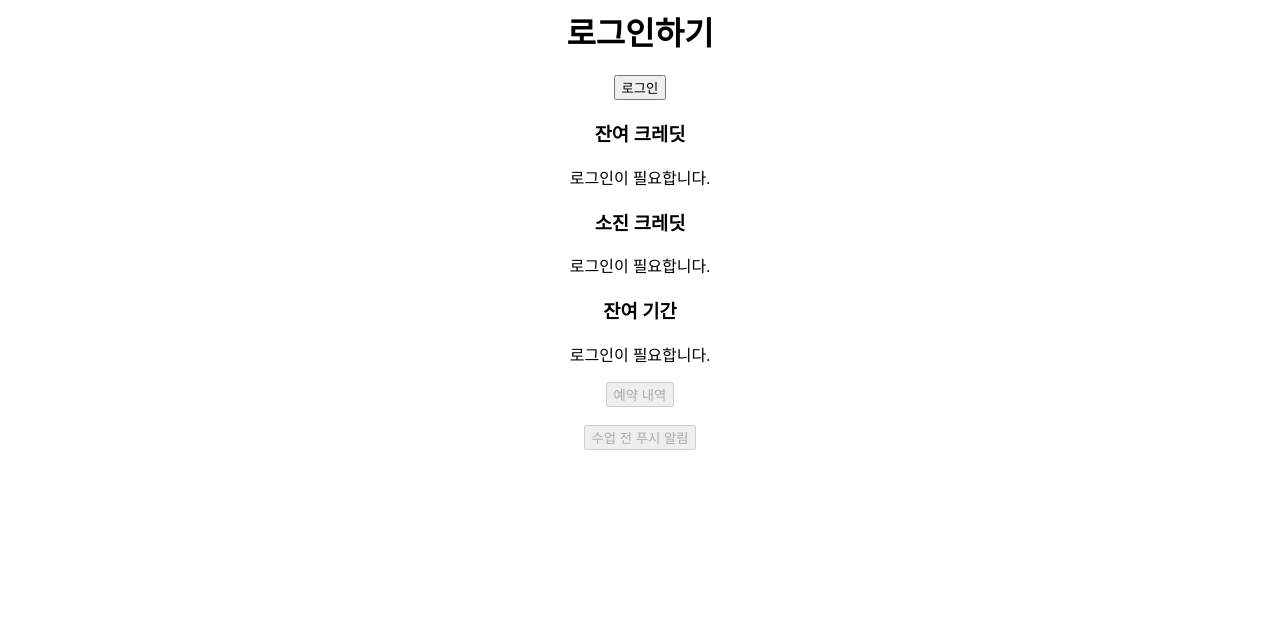
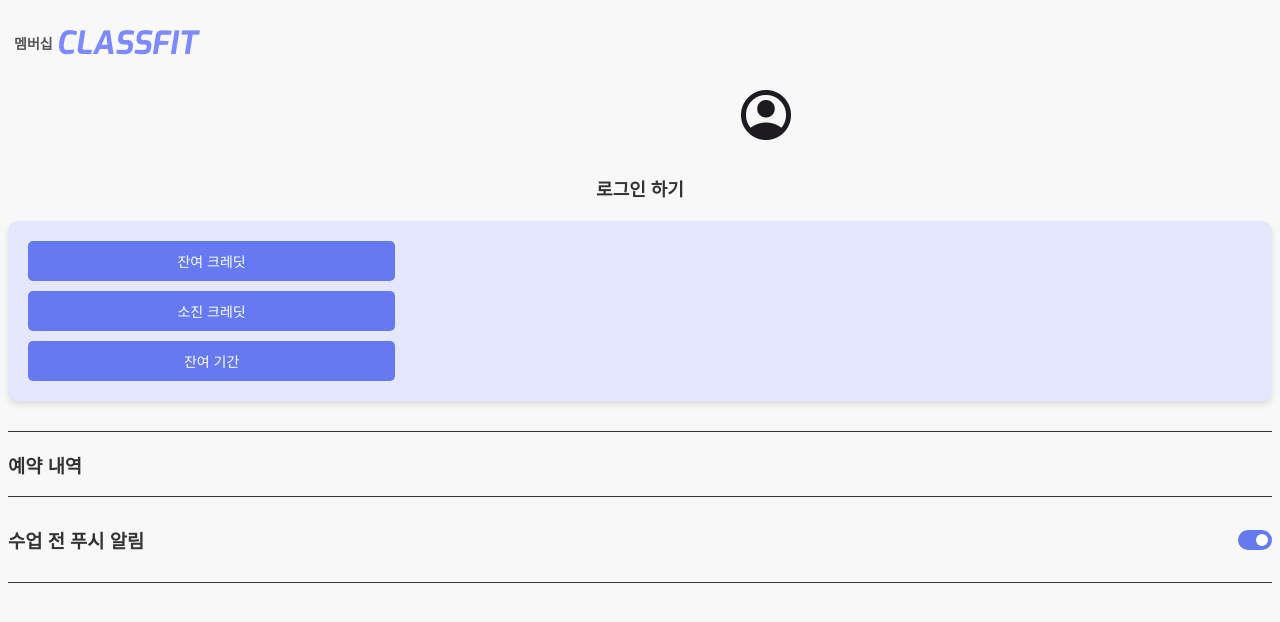
Before and after one commit to nnaX000/UnitedNetworking_1, a Django app: template Team1/Team1/templates/myPage.html in a window 1280 px wide. Shown: the top 622 px of the page. Run offline with Django 5.2, Linux system fonts and the light colour scheme; the template is opened without the code that fills it, so the values that code supplies are empty.

Commit message:
feat:마이페이지 로그인전

```diff
--- a/Team1/myPage/static/css/before.css
+++ b/Team1/Team1/static/css/myPage.css
@@ -5,20 +5,14 @@ body {
     color: #333;
 }
 
-.container {
-    width: 100%;
-    max-width: 400px;
-    margin: 0 auto;
-    padding: 20px;
+.container{
+    margin-top: 30px;
 }
-
-header {
-    display: flex;
-    justify-content: space-between;
+.logo {
+    margin-bottom: 10px;
     align-items: center;
-    margin-bottom: 20px;
+    display: block;
 }
-
 .membership-button {
     background-color: transparent;
     border: none;
@@ -26,24 +20,26 @@ header {
     color: #555;
     cursor: pointer;
     font-weight: bold;
+    margin-top: -10px;
 }
-
-.logo {
-    width: 100px;
+header {
+    display: flex;
+    justify-content: flex-start;
+    align-items: center;
     margin-bottom: 20px;
-    margin-left: 38%;
 }
 
 .login-section {
     text-align: center;
     margin-bottom: 30px;
 }
-
 .user-icon {
     width: 60px;
     margin-bottom: 10px;
+    margin-left: 20%;
+    align-items: right;
+    cursor: pointer;
 }
-
 h2 {
     font-size: 18px;
     margin-bottom: 20px;
--- a/Team1/Team1/templates/mainPage.html
+++ b/Team1/Team1/templates/mainPage.html
@@ -11,7 +11,9 @@
     <div class="container">
         <header>
             <button id="membership-btn" class="membership-button" onclick="location.href='{% url 'membership' %}'">멤버십</button>
-            <img src="{% static 'img/logo.png' %}" alt="CLASSFIT 로고" class="logo">
+            <button id="user-icon" onclick="location.href='{% url 'mainPage' %}'">
+                <img src="{% static 'img/logo.png' %}" alt="CLASSFIT 로고" class="logo">
+            </button>
             <button id="user-icon" onclick="location.href='{% url 'myPage' %}'">
                 <img src="{% static 'img/account.png' %}" class="user-icon">
             </button>
--- a/Team1/Team1/templates/myPage.html
+++ b/Team1/Team1/templates/myPage.html
@@ -1,27 +1,52 @@
-<div style="text-align: center;">
+<!DOCTYPE html>
+<html lang="ko">
+<head>
+    <meta charset="UTF-8">
+    <meta name="viewport" content="width=device-width, initial-scale=1.0">
+    <title>mypage</title>
+    {% load static %}
+    <link rel="stylesheet" href="{%static 'css/myPage.css' %}">
+</head>
+<body>
     {% if not logged_in %}
     <!-- 로그인 안 했을 때 -->
-    <h1>로그인하기</h1>
-    <button onclick="location.href='{% url 'signInUp:login' %}'">로그인</button>
+    <div class="container">
+        <header>
+            <button id="membership-btn" class="membership-button" onclick="location.href='{% url 'membership' %}'">멤버십</button>
+            <a onclick="location.href='{% url 'mainPage' %}'">
+                <img src="{%static 'img/logo.png' %}" alt="CLASSFIT 로고" class="logo">
+            </a>
+        </header>
 
-    <div>
-        <h3>잔여 크레딧</h3>
-        <p>로그인이 필요합니다.</p>
-    </div>
 
-    <div>
-        <h3>소진 크레딧</h3>
-        <p>로그인이 필요합니다.</p>
-    </div>
+        <main>
 
-    <div>
-        <h3>잔여 기간</h3>
-        <p>로그인이 필요합니다.</p>
-    </div>
+            <div class="login-section">
+                <img src="{%static 'img/account.png' %}" alt="User Icon" class="user-icon">
+                <a onclick="location.href='{% url 'signInUp:login' %}'">
+                    <h2>로그인 하기</h2>
+                </a>
 
-    <button disabled>예약 내역</button><br><br>
-    <button disabled>수업 전 푸시 알림</button>
-
+                <div class="credits">
+                    <button class="credit-button">잔여 크레딧</button>
+                    <button class="credit-button">소진 크레딧</button>
+                    <button class="credit-button">잔여 기간</button>
+                </div>
+            </div>
+            <div class="notification-section">
+                <div class="divider"></div> <!-- 구분선 추가 -->
+                <h3>예약 내역</h3>
+                <div class="divider"></div>
+                <div class="toggle-wrapper">
+                    <label for="notification-toggle"><h3>수업 전 푸시 알림</h3></label>
+                    <label class="switch">
+                        <input type="checkbox" id="notification-toggle" checked>
+                        <span class="slider"></span>
+                    </label>
+                </div>
+                <div class="divider"></div>
+            </div>
+        </main>
     {% else %}
     <!-- 로그인했을 때 -->
     <h1>{{ nickname }}님, 오늘도 건강한 하루 되세요!</h1>
@@ -64,3 +89,11 @@
 
     {% endif %}
 </div>
+<script>
+    document.getElementById("membership-btn").addEventListener("click", function() {
+        window.location.href = "membership.html"; // 멤버십 페이지로 이동
+    });
+
+</script>
+</body>
+</html>
--- a/Team1/myPage/static/js/before.js
+++ /dev/null
@@ -1,3 +0,0 @@
-document.getElementById("membership-btn").addEventListener("click", function() {
-    window.location.href = "membership.html"; // 멤버십 페이지로 이동
-});
```
Also changed, not shown: Team1/myPage/templates/before.html (deleted, +0 -50 lines), Team1/myPage/static/css/after.css (deleted), Team1/myPage/static/js/after.js (deleted), Team1/myPage/templates/after.html (deleted).
